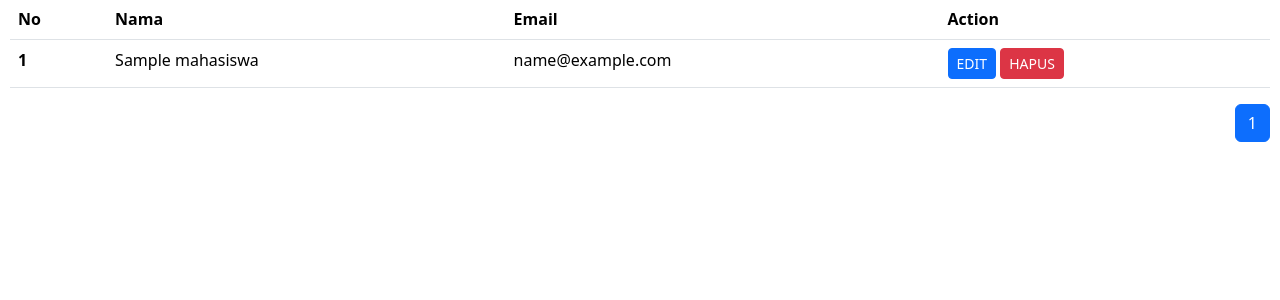
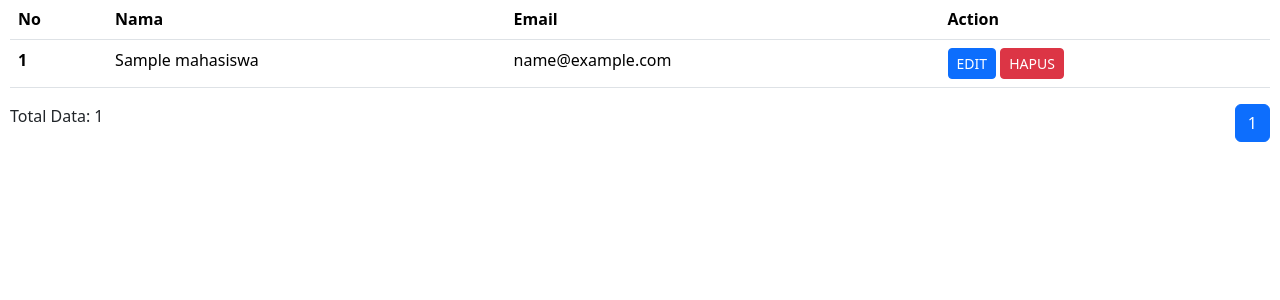
Before and after one commit to ahmad-septian/Crud-Sederhana, a PHP site: page /index.php in a window 1280 px wide. Shown: the part 203-503 px from the top of the page. Run offline with PHP 8.4, Linux system fonts and the light colour scheme; tables that the repository leaves empty or names only in its code hold one stand-in row (values such as "Sample post").

Commit message:
jumlah data

```diff
--- a/index.php
+++ b/index.php
@@ -110,7 +110,10 @@
             </tbody>
         </table>
 
-        <div style="display: flex; justify-content: flex-end;">
+        <div style="display: flex; justify-content: space-between;">
+            <div>
+                Total Data: <?php echo $total_data; ?>
+            </div>
             <nav aria-label="Page navigation example">
                 <ul class="pagination">
                     <?php if ($halaman_sekarang > 1) { ?>
```
